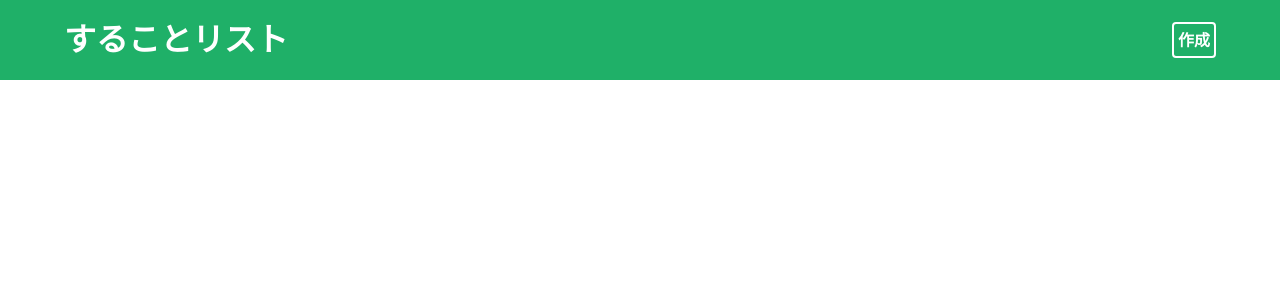
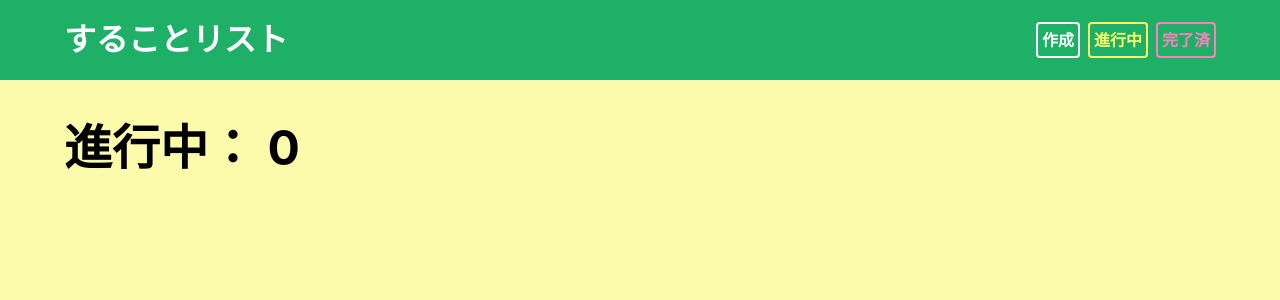
Before and after one commit to kamiyakoh/todoapp--react, a React (Create React App) app: page /active in a window 1280 px wide. Before the commit this address had no page. Shown: the top 300 px of the page. Built offline with nearby package versions, Linux system fonts and the light colour scheme.

Commit message:
Active.jsx作成

```diff
--- /dev/null
+++ b/src/Active.jsx
@@ -0,0 +1,55 @@
+import { useState, useEffect } from 'react';
+import toast, { Toaster } from 'react-hot-toast';
+/** @jsxImportSource @emotion/react */
+import { css } from '@emotion/react';
+import { fs3, sec, toastBoard } from './const';
+import Container from './Container';
+import Wrapper from './Wrapper';
+import Activeboard from './Activeboard';
+// import Button from './Button';
+
+function Active({ active, comp, setNewActive, setNewComp }) {
+  const activeBoards = active;
+  const [activeCount, setActiveCount] = useState(0);
+  useEffect(() => setActiveCount(active.length), [active]);
+  const toastDel = () => toast('削除しました', { icon: '🚮' });
+  const toastSubmit = () => toast.success('完了おめでとう');
+
+  return (
+    <div
+      css={[
+        sec,
+        css`
+          background: #fbfbab;
+        `,
+      ]}
+    >
+      <Container>
+        <h2 css={fs3}>進行中： {activeCount}</h2>
+        <Wrapper>
+          {activeBoards.map((obj) => (
+            <Activeboard
+              active={active}
+              comp={comp}
+              boardId={obj.id}
+              title={obj.title}
+              key={obj.id}
+              setNewActive={setNewActive}
+              setNewComp={setNewComp}
+              toastDel={toastDel}
+              toastSubmit={toastSubmit}
+            />
+          ))}
+        </Wrapper>
+        <Toaster
+          toastOptions={{
+            className: '',
+            style: toastBoard,
+          }}
+        />
+      </Container>
+    </div>
+  );
+}
+
+export default Active;
--- a/src/Activeboard.jsx
+++ b/src/Activeboard.jsx
@@ -5,7 +5,16 @@ import { yellow, pink, blue, size2, textPink, mq, textYellow } from './const';
 import Board from './Board';
 import Button from './Button';
 
-function Activeboard({ boardId, title, handleBoard }) {
+function Activeboard({
+  active,
+  comp,
+  boardId,
+  title,
+  setNewActive,
+  setNewComp,
+  toastDel,
+  toastSubmit,
+}) {
   const boardInner = css`
     display: grid;
     grid-template-columns: 1fr auto;
@@ -32,7 +41,7 @@ function Activeboard({ boardId, title, handleBoard }) {
     }
   `;
 
-  const activeBoards = JSON.parse(localStorage.getItem('active'));
+  const activeBoards = active;
   const board = activeBoards.find((b) => b.id === boardId);
   // tasksのstateの初期設定
   const [taskList, setTaskList] = useState([]);
@@ -58,7 +67,7 @@ function Activeboard({ boardId, title, handleBoard }) {
     localStorage.setItem('active', JSON.stringify(activeBoards));
   };
   // activeから削除
-  const del = () => {
+  const del = (isSubmit) => {
     delete activeBoards[boardId];
     const filteredActive = activeBoards.filter(Boolean);
     const fixedIdActive = filteredActive.map((item, index) => {
@@ -68,13 +77,17 @@ function Activeboard({ boardId, title, handleBoard }) {
         id: index,
       };
     });
-    localStorage.setItem('active', JSON.stringify(fixedIdActive));
-    handleBoard();
+    setNewActive(fixedIdActive);
+    if (isSubmit) {
+      toastSubmit();
+    } else {
+      toastDel();
+    }
   };
   // submitボタンを押した時
   const onSubmit = (event) => {
     event.preventDefault();
-    const compBoards = JSON.parse(localStorage.getItem('comp')) || [];
+    const compBoards = comp;
     const taskValues = [];
     taskList.forEach((item) => {
       taskValues.push({
@@ -89,8 +102,8 @@ function Activeboard({ boardId, title, handleBoard }) {
       tasks: taskValues,
     };
     const newComp = [...compBoards, { ...compBoard }];
-    localStorage.setItem('comp', JSON.stringify(newComp));
-    del();
+    setNewComp(newComp);
+    del(true);
   };
 
   return (
@@ -121,7 +134,7 @@ function Activeboard({ boardId, title, handleBoard }) {
               完了
             </Button>
           )}
-          <Button cssName={[blue, size2]} onClick={del}>
+          <Button cssName={[blue, size2]} onClick={() => del()}>
             削除
           </Button>
         </div>
--- a/src/App.jsx
+++ b/src/App.jsx
@@ -6,7 +6,7 @@ import Router from './router/Router';
 
 function App() {
   return (
-    <div id='a-new' className='App'>
+    <div>
       <BrowserRouter>
         <Header />
         <main
--- a/src/Header.jsx
+++ b/src/Header.jsx
@@ -1,7 +1,7 @@
 import { Link } from 'react-router-dom';
 /** @jsxImportSource @emotion/react */
 import { css } from '@emotion/react';
-import { mq } from './const';
+import { mq, yellow, pink } from './const';
 import Container from './Container';
 
 function Header() {
@@ -41,6 +41,9 @@ function Header() {
     border-radius: 4px;
     border: solid 2px var(--color, #fff);
     margin-left: 8px;
+    :visited {
+      color: var(--color, #fff);
+    }
   `;
   return (
     <header css={header}>
@@ -52,11 +55,17 @@ function Header() {
             リスト
           </h1>
           <nav>
-            <ul css={navUl}>
+            <div css={navUl}>
               <Link to='/' css={navLi}>
                 作成
               </Link>
-            </ul>
+              <Link to='/active' css={[navLi, yellow]}>
+                進行中
+              </Link>
+              <Link to='/comp' css={[navLi, pink]}>
+                完了済
+              </Link>
+            </div>
           </nav>
         </div>
       </Container>
--- a/src/New.jsx
+++ b/src/New.jsx
@@ -14,6 +14,7 @@ import {
   dNone,
   fs3,
   fwBold,
+  sec,
   singleBoard,
   toastBoard,
 } from './const';
@@ -22,9 +23,6 @@ import Board from './Board';
 import Button from './Button';
 
 function New({ active, comp, setNewActive }) {
-  const secNew = css`
-    padding: 32px 0 32px;
-  `;
   const counter = css`
     display: flex;
     justify-content: space-evenly;
@@ -85,6 +83,8 @@ function New({ active, comp, setNewActive }) {
   // submitボタンを押した時
   const [isError, setIsError] = useState(false);
   let isTask = false;
+  const toastSuccess = () => toast.success('作成しました');
+  const toastError = () => toast.error('することを入力してください');
   const submitNew = (data) => {
     const dataTask = data.tasks;
     const taskValues = [];
@@ -106,15 +106,14 @@ function New({ active, comp, setNewActive }) {
         tasks: taskValues,
       };
       const newActive = [...active, { ...newBoard }];
-      localStorage.setItem('active', JSON.stringify(newActive));
       setNewActive(newActive);
       setFocus('title');
       reset();
       isTask = false;
-      toast.success('作成しました');
+      toastSuccess();
     } else {
       setIsError(true);
-      toast.error('することを入力してください');
+      toastError();
       setFocus(`tasks.0.task`);
     }
   };
@@ -185,7 +184,7 @@ function New({ active, comp, setNewActive }) {
   };
 
   return (
-    <div css={secNew}>
+    <div css={sec}>
       <Container isSingle>
         <h2 css={fs3}>作成</h2>
         <p>することを1つ以上は必ず入力してください</p>
--- a/src/const.js
+++ b/src/const.js
@@ -45,6 +45,10 @@ export const singleBoard = css`
   width: 100%;
   margin: 2em auto;
 `;
+export const sec = css`
+  min-height: calc(100vh - 80px);
+  padding: 32px 0;
+`;
 export const toastBoard = {
   padding: '1em',
   background: '#202020',
--- a/src/router/Router.jsx
+++ b/src/router/Router.jsx
@@ -1,23 +1,43 @@
-import { useState, useEffect } from 'react';
+import { useState } from 'react';
 import { Route, Routes } from 'react-router-dom';
 import New from '../New';
+import Active from '../Active';
 
 function Router() {
   // 進行中
   const [active, setActive] = useState(
     JSON.parse(localStorage.getItem('active')) || []
   );
-  const setNewActive = (newActive) => setActive(newActive);
+  const setNewActive = (newActive) => {
+    localStorage.setItem('active', JSON.stringify(newActive));
+    setActive(newActive);
+  };
   // 完了済
-  const [comp, setComp] = useState([]);
-  useEffect(() => setComp(JSON.parse(localStorage.getItem('comp')) || []), []);
+  const [comp, setComp] = useState(
+    JSON.parse(localStorage.getItem('comp')) || []
+  );
+  const setNewComp = (newComp) => {
+    localStorage.setItem('comp', JSON.stringify(newComp));
+    setComp(newComp);
+  };
 
   return (
     <Routes>
       <Route
         path=''
         element={
-          <New active={active} setNewActive={setNewActive} comp={comp} />
+          <New active={active} comp={comp} setNewActive={setNewActive} />
+        }
+      />
+      <Route
+        path='active'
+        element={
+          <Active
+            active={active}
+            comp={comp}
+            setNewActive={setNewActive}
+            setNewComp={setNewComp}
+          />
         }
       />
     </Routes>
```
